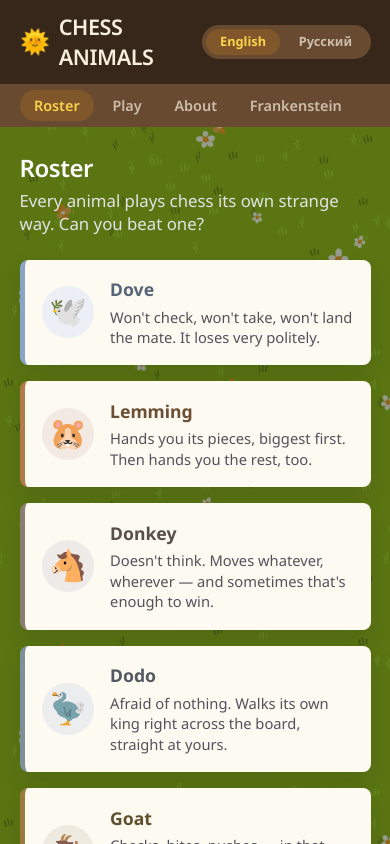
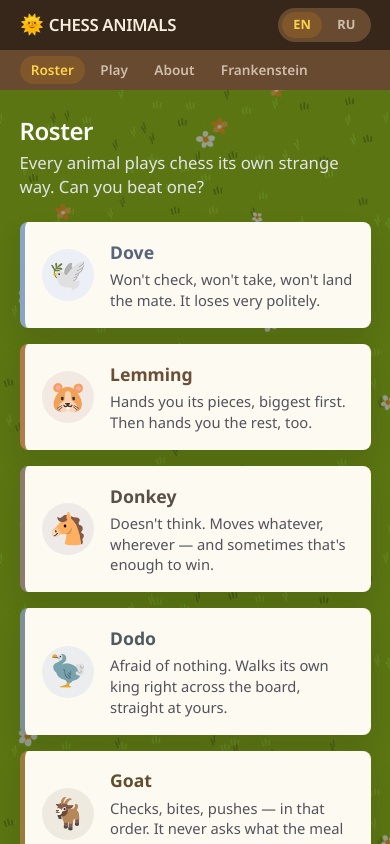
Before and after one commit to dragunovartem99/chess-animals, a Vue app: page /en/ in a window 390 px wide. Shown: the top 844 px of the page. Built offline with nearby package versions, Linux system fonts and the light colour scheme; a web font is replaced by a local one.

Commit message:
app: tighten the mobile header and scroll the nav row

```diff
--- a/src/app/AppLayout.vue
+++ b/src/app/AppLayout.vue
@@ -52,7 +52,7 @@ import LocaleSwitcher from "./LocaleSwitcher.vue";
 .brand {
 	display: flex;
 	align-items: center;
-	gap: 0.6rem;
+	gap: 0.45rem;
 	font-size: 1.35rem;
 	color: var(--color-wood-text);
 	text-decoration: none;
@@ -65,12 +65,20 @@ import LocaleSwitcher from "./LocaleSwitcher.vue";
 
 .nav {
 	display: flex;
-	flex-wrap: wrap;
 	gap: 0.25rem;
 	padding: 0.35rem 0;
+	overflow-x: auto;
+	/* One scrolling row instead of wrapping: on a phone the fourth item dropped to
+	   its own line and doubled the bar's height. */
+	scrollbar-width: none;
+}
+
+.nav::-webkit-scrollbar {
+	display: none;
 }
 
 .nav a {
+	flex: none;
 	padding: 0.35rem 0.9rem;
 	border-radius: var(--radius-full);
 	color: rgb(244 234 217 / 72%);
@@ -96,4 +104,27 @@ import LocaleSwitcher from "./LocaleSwitcher.vue";
 .main {
 	padding: 1.5rem 0 3rem;
 }
+
+/* On a phone the brand wraps to two lines; shrink it and tighten the bars so the
+   header does not eat a third of the viewport before any content shows. */
+@media (max-width: 32rem) {
+	.top {
+		padding: 0.5rem 0;
+	}
+
+	.brand {
+		font-size: 1.05rem;
+		line-height: 1.15;
+		gap: 0.35rem;
+	}
+
+	.logo {
+		font-size: 1.2rem;
+	}
+
+	.nav a {
+		padding: 0.3rem 0.7rem;
+		font-size: 0.85rem;
+	}
+}
 </style>
--- a/src/app/LocaleSwitcher.vue
+++ b/src/app/LocaleSwitcher.vue
@@ -24,8 +24,9 @@ const links = computed(() =>
 			v-for="link in links"
 			:key="link.locale"
 			:to="link.to"
+			:aria-label="$t(`locale.${link.locale}`)"
 		>
-			{{ $t(`locale.${link.locale}`) }}
+			{{ link.locale.toUpperCase() }}
 		</RouterLink>
 	</nav>
 </template>
@@ -40,7 +41,7 @@ const links = computed(() =>
 }
 
 a {
-	padding: 0.25rem 0.9rem;
+	padding: 0.25rem 0.7rem;
 	border-radius: var(--radius-full);
 	color: rgb(244 234 217 / 72%);
 	font-size: 0.8rem;
```
